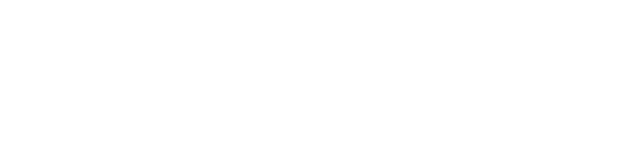
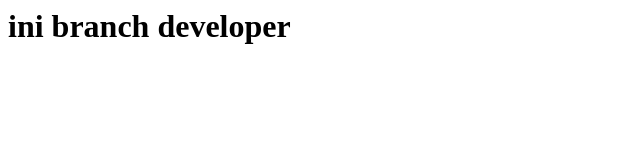
Before and after one commit to hairara/Pelatihan, a plain HTML site: page index.html in a window 1280 px wide. Shown: the whole page, without its empty margins (0-640 px from the left). Drawn offline with Linux system fonts and the light colour scheme.

Commit message:
tag h1 developer

```diff
--- a/index.html
+++ b/index.html
@@ -5,5 +5,7 @@
     <meta name="viewport" content="width=device-width, initial-scale=1.0">
     <title>Document</title>
 </head>
-<body></body>
+<body>
+    <h1>ini branch developer</h1>
+</body>
 </html>
```
